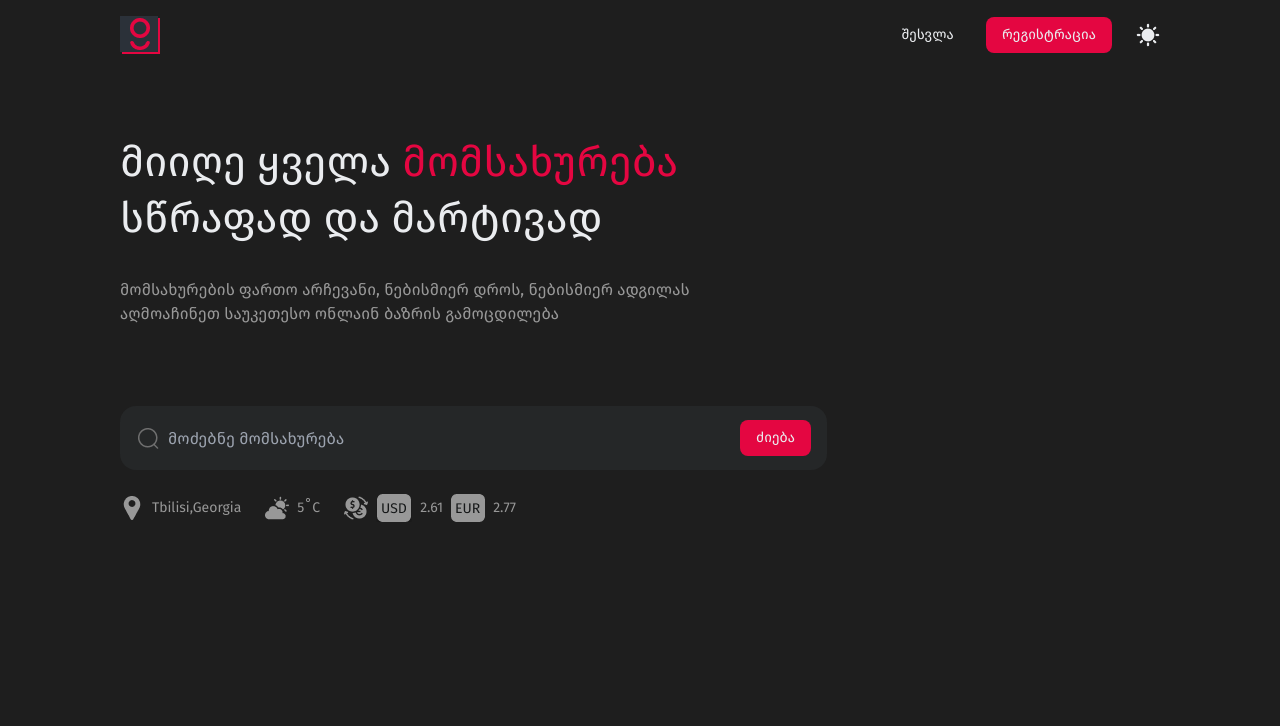
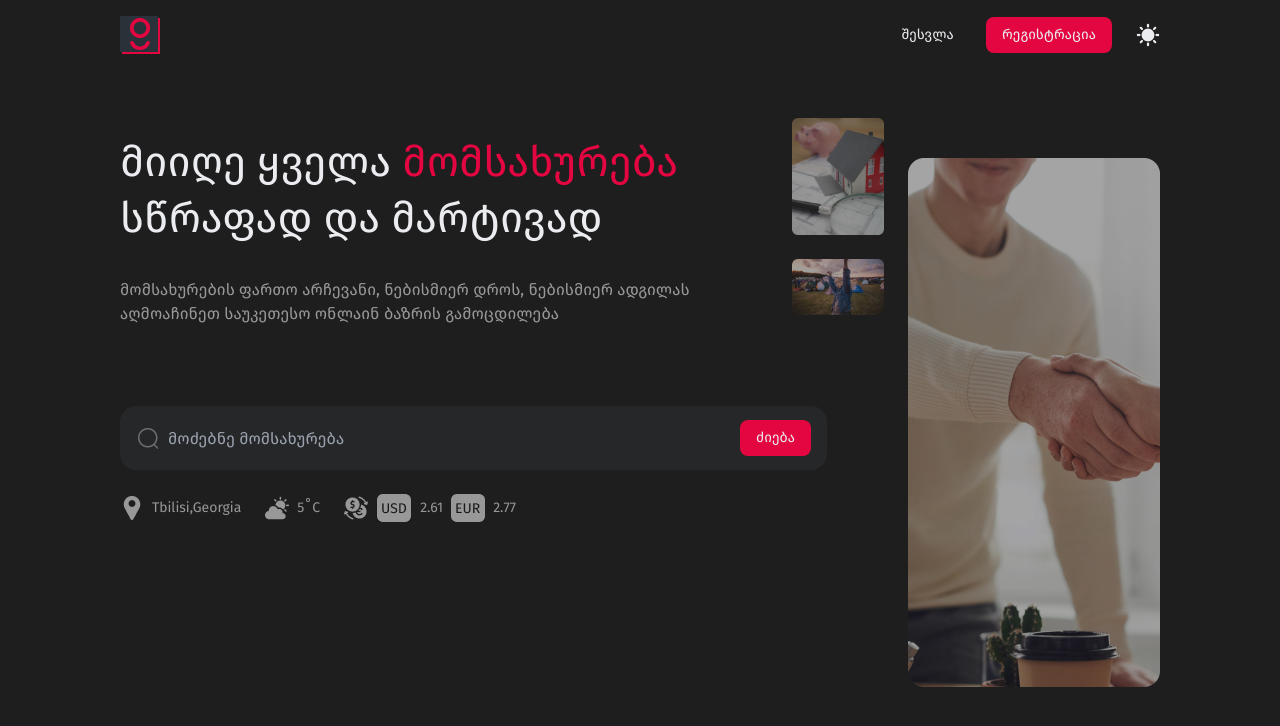
Before and after one commit to Desp0o/techincal_test, a JavaScript app: page / in a window 1280 px wide. Shown: the top 726 px of the page. Built offline with nearby package versions, Linux system fonts and the light colour scheme; the HTML template or start-up script is replaced by a standard one.

Commit message:
added images right side

```diff
--- a/src/components/mainSection.js
+++ b/src/components/mainSection.js
@@ -1,4 +1,5 @@
 import searchIcon from '../images/icons/search_ico.png'
+import RightSide from './rightSide'
 import ValueExchange from './valueExchange'
 
 
@@ -8,7 +9,7 @@ export default function MainSection(){
         <div className='w-full flex pl-[120px] pr-[120px]'>
 
             {/* left side */}
-            <div className="">
+            <div className="relative">
 
                 {/* texts */}
                 <div className="pt-[64px]">
@@ -19,7 +20,7 @@ export default function MainSection(){
                 </div>
 
                 {/* search input & location, weather, exchange*/}
-                <div className='relative my-[80px]'>
+                <div className='absolute my-[80px] z-10'>
 
                    <>
                         {/* input */}
@@ -51,6 +52,7 @@ export default function MainSection(){
 
 
             {/* right side */}
+            <RightSide />
         </div>
     )
 }
--- /dev/null
+++ b/src/components/rightSide.js
@@ -0,0 +1,19 @@
+import image1 from '../images/image1.png'
+import image2 from '../images/image2.png'
+import image3 from '../images/image3.png'
+
+export default function RightSide(){
+    return(
+        <div className="relative pt-[48px] pl-[99px] flex gap-[24px]">
+            {/* pictures */}
+            <div className="flex flex-col gap-[24px]">
+                <img src={image1} alt='img-1' />
+                <img src={image2} alt='img-1' />
+            </div>
+
+            <img src={image3} alt='img-3' className='my-[40px]'/>
+
+        </div>
+
+    )
+}
```
